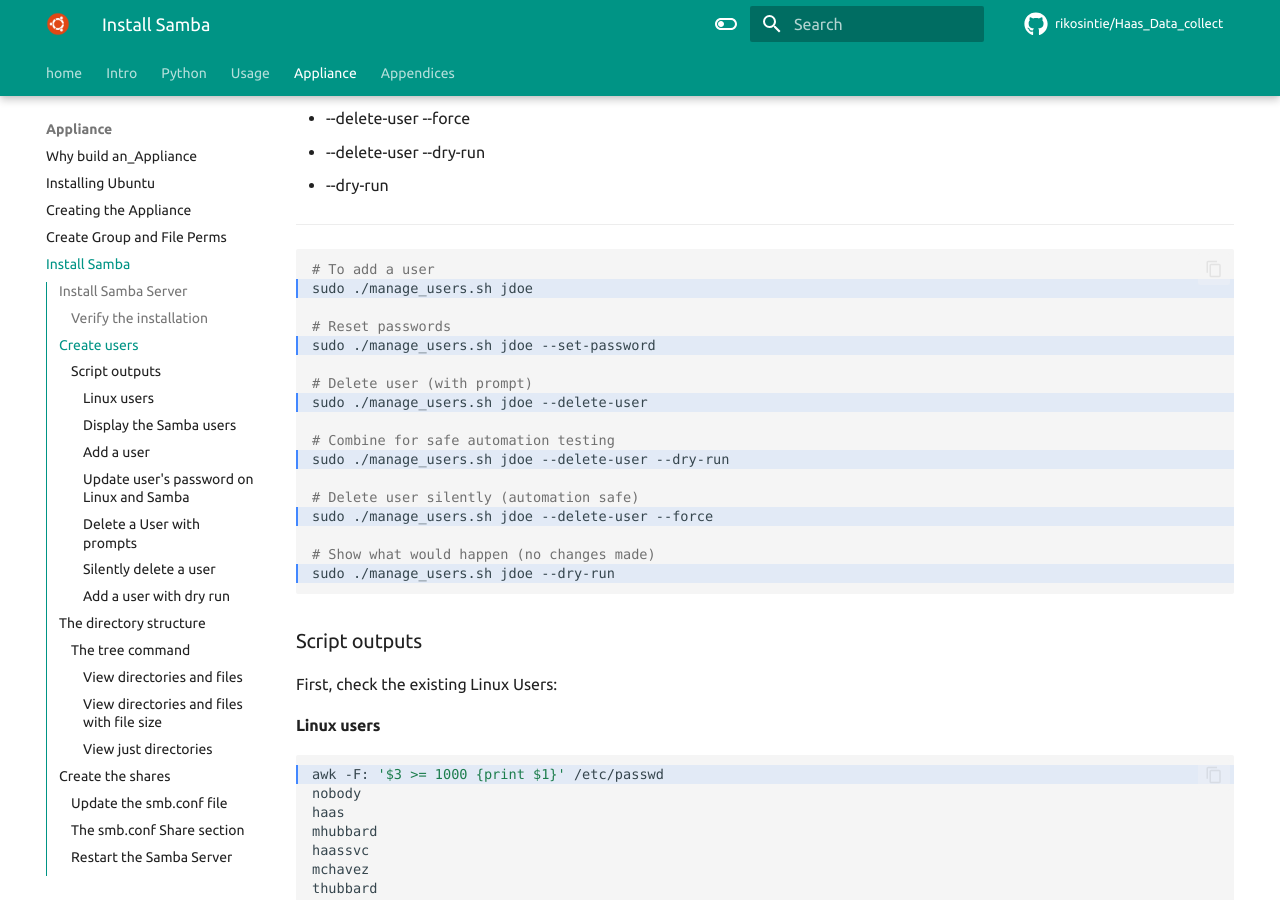
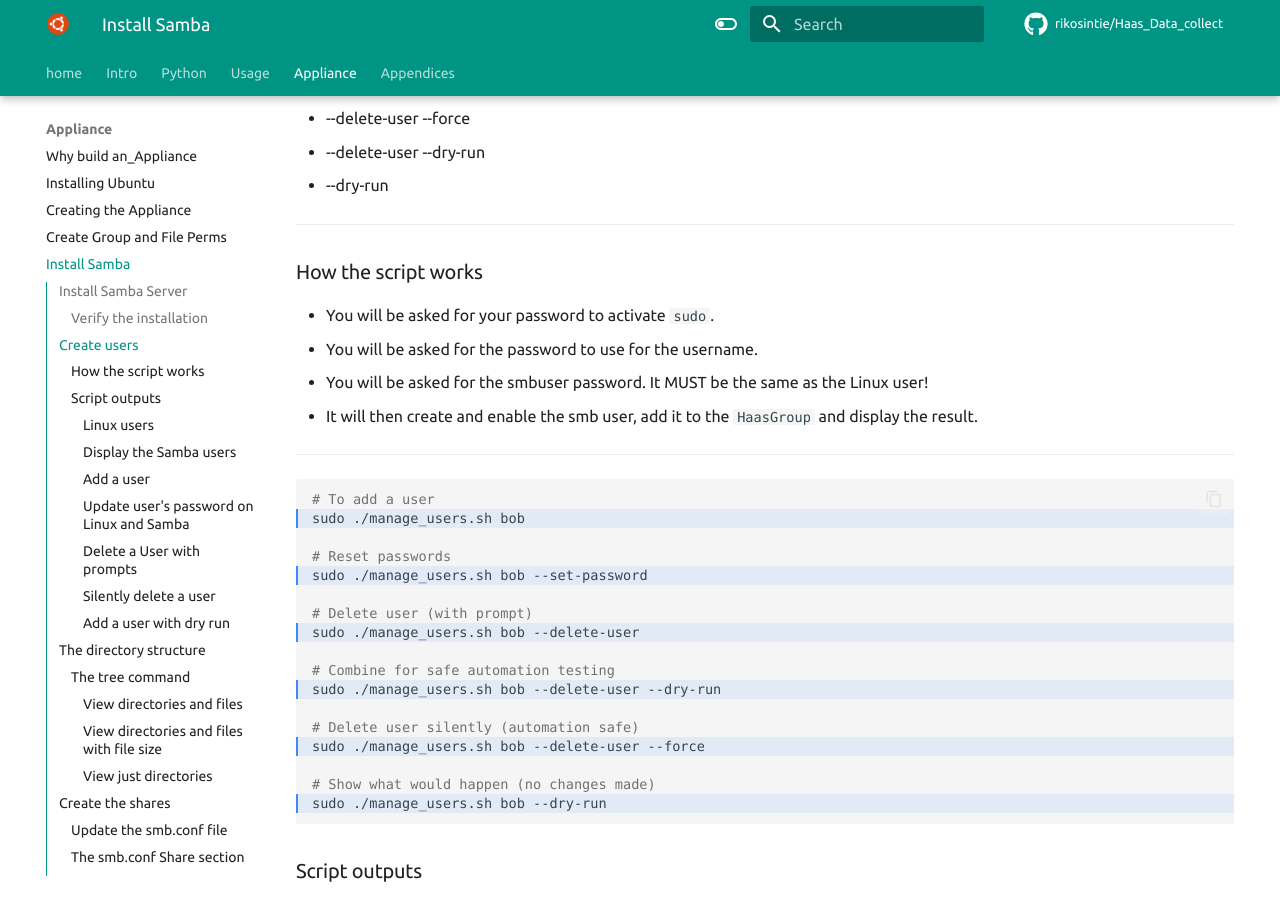
Before and after one commit to rikosintie/Haas_Data_collect, an MkDocs documentation site: the page built from docs/build_pi_5_appliance/Install_Samba.md, in a window 1280 px wide and 900 px high, scrolled down 4061 px. Built offline with MkDocs 1.6.1 and Material for MkDocs 9.7.7, drawn with Linux system fonts in a browser that asks for light colours; some web fonts are replaced; comment, search, counter and statistics services are not loaded.

Commit message:
Git Title: Formatting for clarity

````diff
--- a/docs/build_pi_5_appliance/Install_Samba.md
+++ b/docs/build_pi_5_appliance/Install_Samba.md
@@ -155,24 +155,33 @@ The script has the following optional arguments:
 
 ----------------------------------------------------------------
 
+### How the script works
+
+- You will be asked for your password to activate `sudo`.
+- You will be asked for the password to use for the username.
+- You will be asked for the smbuser password. It MUST be the same as the Linux user!
+- It will then create and enable the smb user, add it to the `HaasGroup` and display the result.
+
+----------------------------------------------------------------
+
 ```bash hl_lines='2 5 8 11 14 17'
 # To add a user
-sudo ./manage_users.sh jdoe
+sudo ./manage_users.sh bob
 
 # Reset passwords
-sudo ./manage_users.sh jdoe --set-password
+sudo ./manage_users.sh bob --set-password
 
 # Delete user (with prompt)
-sudo ./manage_users.sh jdoe --delete-user
+sudo ./manage_users.sh bob --delete-user
 
 # Combine for safe automation testing
-sudo ./manage_users.sh jdoe --delete-user --dry-run
+sudo ./manage_users.sh bob --delete-user --dry-run
 
 # Delete user silently (automation safe)
-sudo ./manage_users.sh jdoe --delete-user --force
+sudo ./manage_users.sh bob --delete-user --force
 
 # Show what would happen (no changes made)
-sudo ./manage_users.sh jdoe --dry-run
+sudo ./manage_users.sh bob --dry-run
 ```
 
 ### Script outputs
@@ -670,7 +679,7 @@ The entire `smb.conf` file will be displayed. You will need to scroll up to see
 sudo systemctl restart smbd
 ```
 
-There is no output from this command.
+**There is no output from this command.**
 
 ----------------------------------------------------------------
 
@@ -792,7 +801,7 @@ If there are no errors reported, restart the Samba Server service using:.
 sudo systemctl restart smbd
 ```
 
-There is no output from this command.
+**There is no output from this command.**
 
 ----------------------------------------------------------------
 
````
